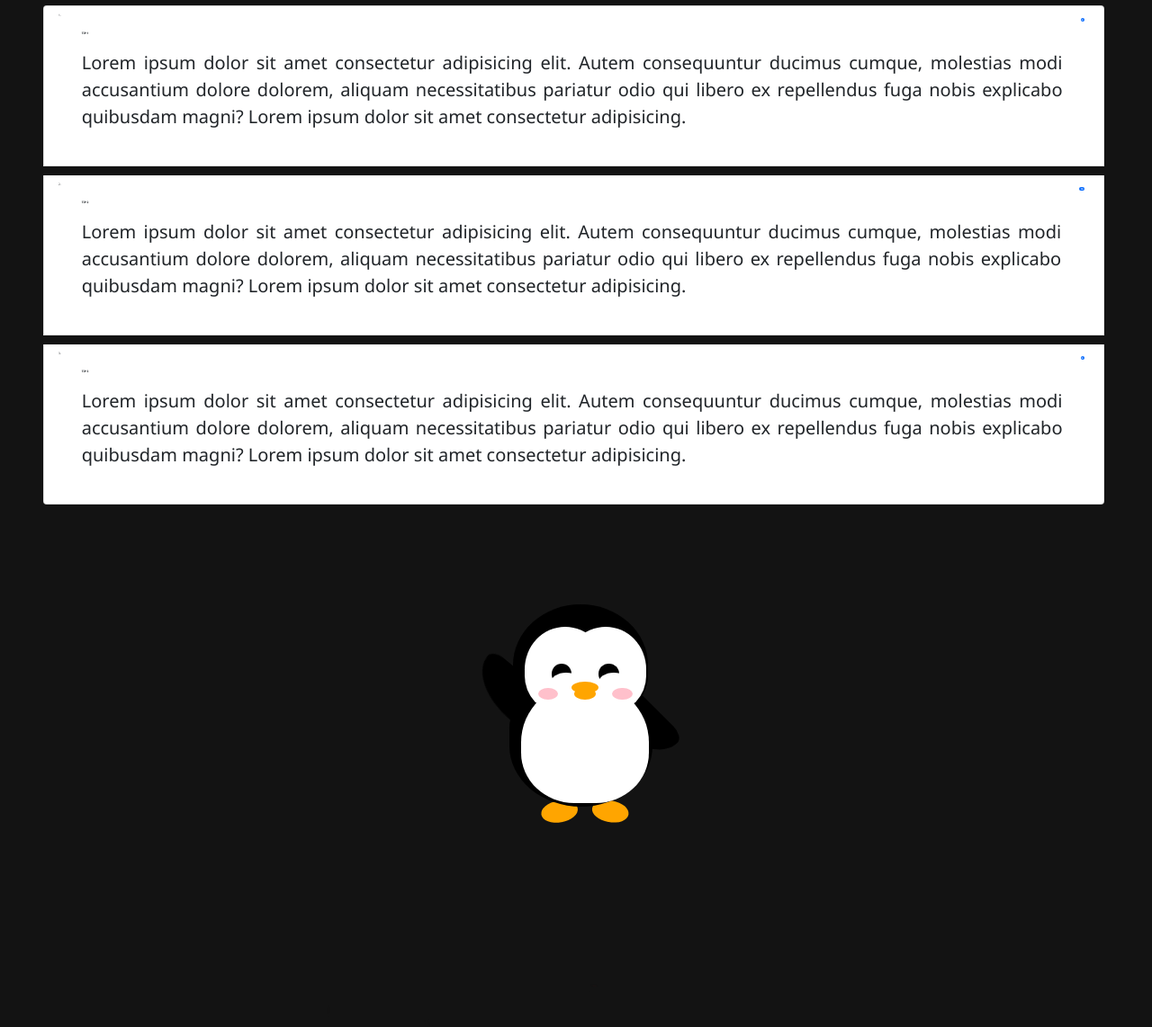
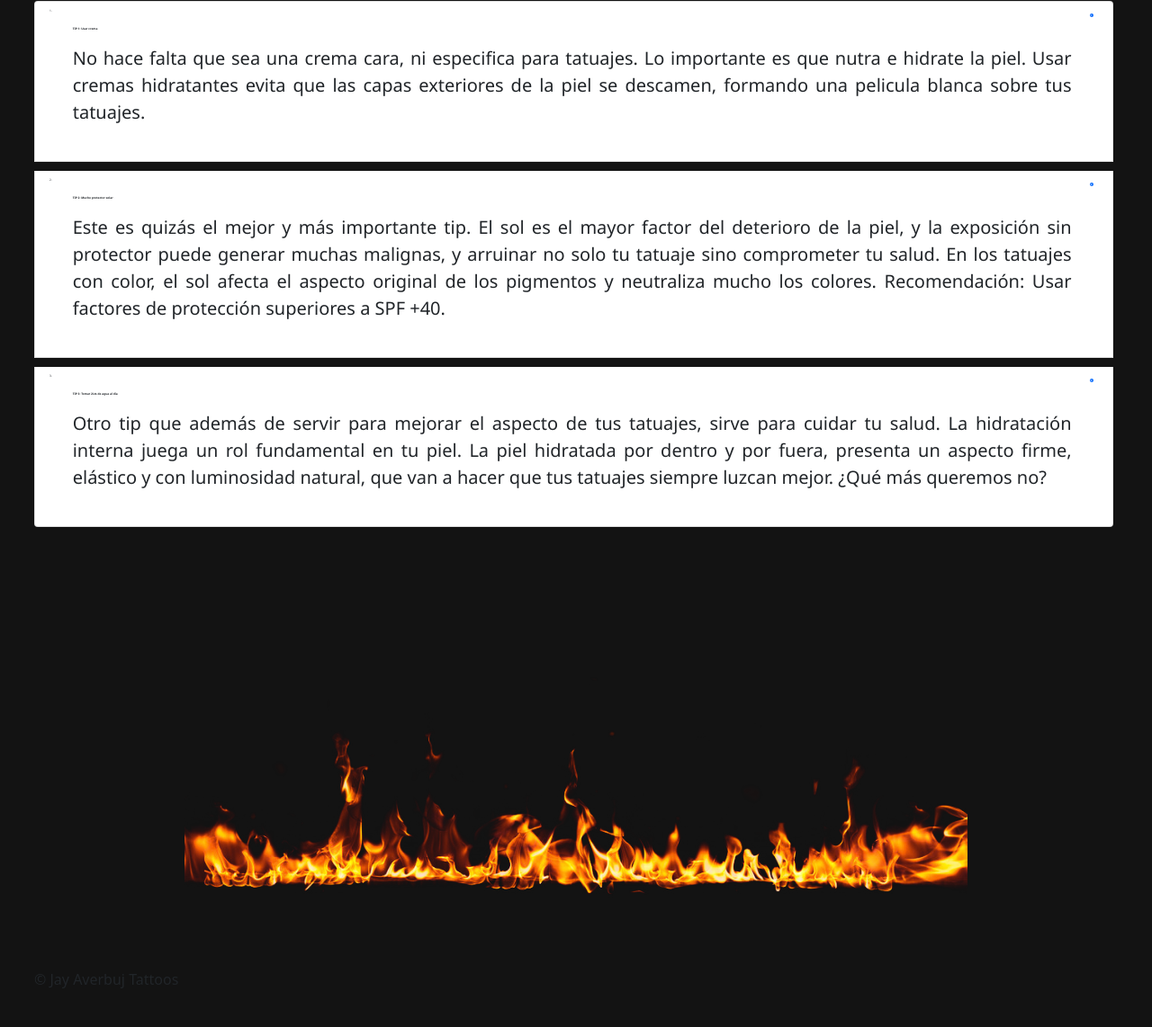
Before and after one commit to ayelents/jay_tattoos_seoane, a website: page pages/tips.html in a window 1280 px wide. Shown: the part 546-1688 px from the top of the page at 90% size. Drawn offline with nearby package versions, Linux system fonts and the light colour scheme.

Commit message:
Entrega Final

```diff
--- a/pages/tips.html
+++ b/pages/tips.html
@@ -46,264 +46,33 @@
   <div class="fondo_animacion"></div>
   <main>
 
-    <div>
-      <h2>TIPS</h2>
+    <>
+      <h2>COMO HACER QUE TUS TATUAJES PAREZCAN RECIEN HECHOS</h2>
 
       <ol class="list-group list-group-numbered">
         <li class="list-group-item d-flex justify-content-between align-items-start">
           <div class="ms-2 me-auto">
-            <div class="fw-bold">TIP 1</div>
-            <p class="lead">Lorem ipsum dolor sit amet consectetur adipisicing elit. Autem consequuntur ducimus cumque,
-              molestias modi accusantium dolore dolorem, aliquam necessitatibus pariatur odio qui libero ex repellendus
-              fuga nobis explicabo quibusdam magni? Lorem ipsum dolor sit amet consectetur adipisicing.</p>
+            <div class="fw-bold">TIP 1: Usar crema</div>
+            <p class="lead">No hace falta que sea una crema cara, ni especifica para tatuajes. Lo importante es que nutra e hidrate la piel. Usar cremas hidratantes evita que las capas exteriores de la piel se descamen, formando una pelicula blanca sobre tus tatuajes.</p>
+          </div>
+          <span class="badge bg-primary rounded-pill">1</span>
+        </li>
+        <li class="list-group-item d-flex justify-content-between align-items-start">
+          <div class="ms-2 me-auto">
+            <div class="fw-bold">TIP 2: Mucho protector solar</div>
+            <p class="lead">Este es quizás el mejor y más importante tip. El sol es el mayor factor del deterioro de la piel, y la exposición sin protector puede generar muchas malignas, y arruinar no solo tu tatuaje sino comprometer tu salud. En los tatuajes con color, el sol afecta el aspecto original de los pigmentos y neutraliza mucho los colores. Recomendación: Usar factores de protección superiores a SPF +40.
+            </p>
+          </div>
+          <span class="badge bg-primary rounded-pill">2</span>
+        </li>
+        <li class="list-group-item d-flex justify-content-between align-items-start">
+          <div class="ms-2 me-auto">
+            <div class="fw-bold">TIP 3: Tomar 2Lts de agua al día</div>
+            <p class="lead">Otro tip que además de servir para mejorar el aspecto de tus tatuajes, sirve para cuidar tu salud. La hidratación interna juega un rol fundamental en tu piel. La piel hidratada por dentro y por fuera, presenta un aspecto firme, elástico y con luminosidad natural, que van a hacer que tus tatuajes siempre luzcan mejor. ¿Qué más queremos no?</p>
           </div>
           <span class="badge bg-primary rounded-pill">3</span>
         </li>
-        <li class="list-group-item d-flex justify-content-between align-items-start">
-          <div class="ms-2 me-auto">
-            <div class="fw-bold">TIP 2</div>
-            <p class="lead">Lorem ipsum dolor sit amet consectetur adipisicing elit. Autem consequuntur ducimus cumque,
-              molestias modi accusantium dolore dolorem, aliquam necessitatibus pariatur odio qui libero ex repellendus
-              fuga nobis explicabo quibusdam magni? Lorem ipsum dolor sit amet consectetur adipisicing.</p>
-          </div>
-          <span class="badge bg-primary rounded-pill">10</span>
-        </li>
-        <li class="list-group-item d-flex justify-content-between align-items-start">
-          <div class="ms-2 me-auto">
-            <div class="fw-bold">TIP 3</div>
-            <p class="lead">Lorem ipsum dolor sit amet consectetur adipisicing elit. Autem consequuntur ducimus cumque,
-              molestias modi accusantium dolore dolorem, aliquam necessitatibus pariatur odio qui libero ex repellendus
-              fuga nobis explicabo quibusdam magni? Lorem ipsum dolor sit amet consectetur adipisicing.</p>
-          </div>
-          <span class="badge bg-primary rounded-pill">5</span>
-        </li>
       </ol>
-    </div>
-
-    <!-- PINGUINO FELIZ -->
-
-    <style>
-      :root {
-        --penguin-size: 300px;
-        --penguin-skin: rgb(0, 0, 0);
-        --penguin-belly: white;
-        --penguin-beak: orange;
-      }
-
-      .penguin {
-        position: relative;
-        margin: auto;
-        display: block;
-        margin-top: 5%;
-        width: var(--penguin-size, 300px);
-        height: var(--penguin-size, 300px);
-      }
-
-      .right-cheek {
-        top: 15%;
-        left: 35%;
-        background: var(--penguin-belly, white);
-        width: 60%;
-        height: 70%;
-        border-radius: 70% 70% 60% 60%;
-      }
-
-      .left-cheek {
-        top: 15%;
-        left: 5%;
-        background: var(--penguin-belly, white);
-        width: 60%;
-        height: 70%;
-        border-radius: 70% 70% 60% 60%;
-      }
-
-      .belly {
-        top: 60%;
-        left: 2.5%;
-        background: var(--penguin-belly, white);
-        width: 95%;
-        height: 100%;
-        border-radius: 120% 120% 100% 100%;
-      }
-
-      .penguin-top {
-        top: 10%;
-        left: 25%;
-        background: var(--penguin-skin, gray);
-        width: 50%;
-        height: 45%;
-        border-radius: 70% 70% 60% 60%;
-      }
-
-      .penguin-bottom {
-        top: 40%;
-        left: 23.5%;
-        background: var(--penguin-skin, gray);
-        width: 53%;
-        height: 45%;
-        border-radius: 70% 70% 100% 100%;
-      }
-
-      .right-hand {
-        top: 5%;
-        left: 25%;
-        background: var(--penguin-skin, black);
-        width: 30%;
-        height: 60%;
-        border-radius: 30% 30% 120% 30%;
-        transform: rotate(130deg);
-        z-index: -1;
-        animation-duration: 3s;
-        animation-name: wave;
-        animation-iteration-count: infinite;
-        transform-origin: 0% 0%;
-        animation-timing-function: linear;
-      }
-
-      @keyframes wave {
-        10% {
-          transform: rotate(110deg);
-        }
-
-        20% {
-          transform: rotate(130deg);
-        }
-
-        30% {
-          transform: rotate(110deg);
-        }
-
-        40% {
-          transform: rotate(130deg);
-        }
-      }
-
-      .left-hand {
-        top: 0%;
-        left: 75%;
-        background: var(--penguin-skin, gray);
-        width: 30%;
-        height: 60%;
-        border-radius: 30% 30% 30% 120%;
-        transform: rotate(-45deg);
-        z-index: -1;
-      }
-
-      .right-feet {
-        top: 85%;
-        left: 60%;
-        background: var(--penguin-beak, orange);
-        width: 15%;
-        height: 30%;
-        border-radius: 50% 50% 50% 50%;
-        transform: rotate(-80deg);
-        z-index: -2222;
-      }
-
-      .left-feet {
-        top: 85%;
-        left: 25%;
-        background: var(--penguin-beak, orange);
-        width: 15%;
-        height: 30%;
-        border-radius: 50% 50% 50% 50%;
-        transform: rotate(80deg);
-        z-index: -2222;
-      }
-
-      .right-eye {
-        top: 45%;
-        left: 60%;
-        background: black;
-        width: 15%;
-        height: 17%;
-        border-radius: 50%;
-      }
-
-      .left-eye {
-        top: 45%;
-        left: 25%;
-        background: black;
-        width: 15%;
-        height: 17%;
-        border-radius: 50%;
-      }
-
-      .sparkle {
-        top: 25%;
-        left: -23%;
-        background: white;
-        width: 150%;
-        height: 100%;
-        border-radius: 50%;
-      }
-
-      .blush-right {
-        top: 65%;
-        left: 15%;
-        background: pink;
-        width: 15%;
-        height: 10%;
-        border-radius: 50%;
-      }
-
-      .blush-left {
-        top: 65%;
-        left: 70%;
-        background: pink;
-        width: 15%;
-        height: 10%;
-        border-radius: 50%;
-      }
-
-      .beak-top {
-        top: 60%;
-        left: 40%;
-        background: var(--penguin-beak, orange);
-        width: 20%;
-        height: 10%;
-        border-radius: 50%;
-      }
-
-      .beak-bottom {
-        top: 65%;
-        left: 42%;
-        background: var(--penguin-beak, orange);
-        width: 16%;
-        height: 10%;
-        border-radius: 50%;
-      }
-
-      body {
-        background: #c6faf1;
-      }
-
-      .penguin * {
-        position: absolute;
-      }
-    </style>
-    <div class="penguin">
-      <div class="penguin-bottom">
-        <div class="right-hand"></div>
-        <div class="left-hand"></div>
-        <div class="right-feet"></div>
-        <div class="left-feet"></div>
-      </div>
-      <div class="penguin-top">
-        <div class="right-cheek"></div>
-        <div class="left-cheek"></div>
-        <div class="belly"></div>
-        <div class="right-eye">
-          <div class="sparkle"></div>
-        </div>
-        <div class="left-eye">
-          <div class="sparkle"></div>
-        </div>
-        <div class="blush-right"></div>
-        <div class="blush-left"></div>
-        <div class="beak-top"></div>
-        <div class="beak-bottom"></div>
-      </div>
   </main>
   <section>
     <p style="text-align: center; "> <img src="../images/banner_fire.png.png" alt="banner_fire" width="880"></p>
```
